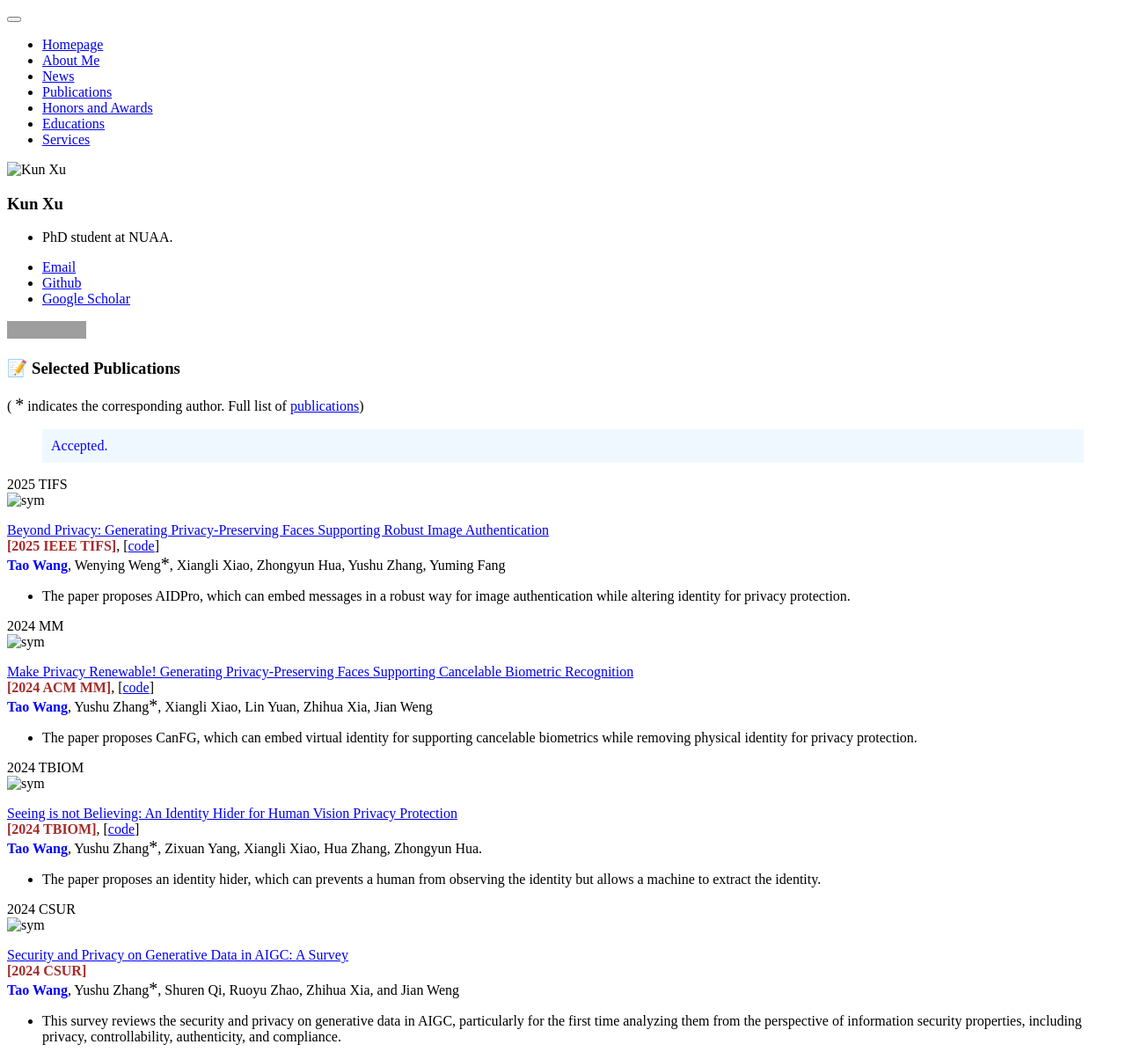
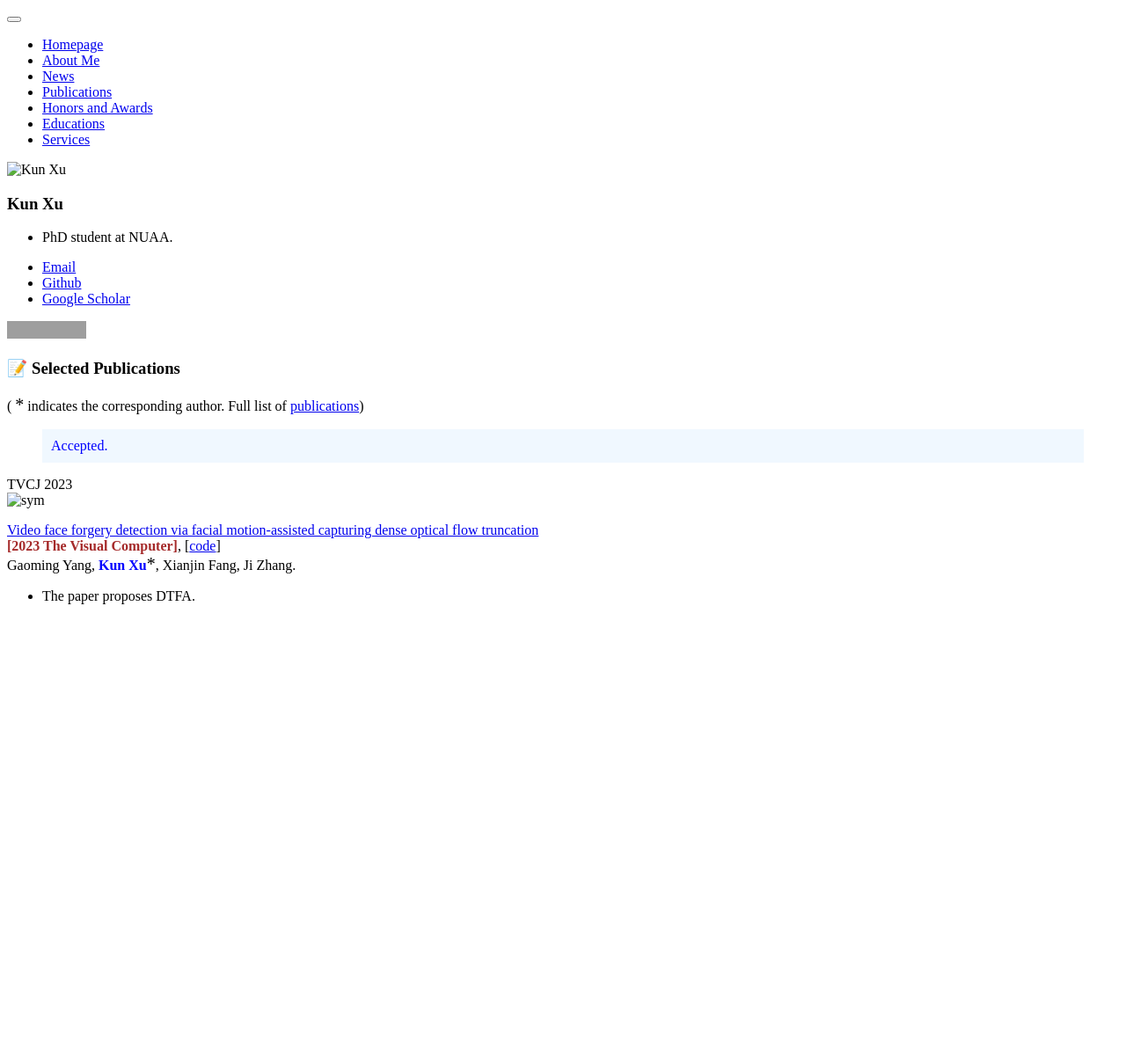
Before and after one commit to xukun12138/xukun12138.github.io, a Jekyll site: the page built from _pages/includes/pubs.md, in a window 1280 px wide. Shown: the whole page at 88% size. Built offline with Jekyll 4.4.1, drawn with Linux system fonts in a browser that asks for light colours; our own code applies the rules of GitHub Pages for plain Markdown files; after the commit the page ends 900 px from its top, so only the background shows below that; grey boxes are pictures that could not be loaded.

Commit message:
Update pubs.md

```diff
--- a/_pages/includes/pubs.md
+++ b/_pages/includes/pubs.md
@@ -1,6 +1,6 @@
 
 # 📝 Selected Publications
-( <span class="equal">*</span> indicates the corresponding author. Full list of  [<i class="fas fa-fw fa-graduation-cap"></i>publications](https://scholar.google.com.hk/citations?user=6FfG_OUAAAAJ&hl=zh-CN))
+( <span class="equal">*</span> indicates the corresponding author. Full list of  [<i class="fas fa-fw fa-graduation-cap"></i>publications](https://scholar.google.com/citations?hl=zh-CN&user=yDoybB0AAAAJ))
 
 
 <style>
@@ -85,18 +85,25 @@ datasets, existing evaluations thus tell us nothing about membership leakage of
 Accepted.
 </blockquote>
 
-<div class='paper-box'><div class='paper-box-image'><div><div class="badge">  2025 TIFS  </div><img src='images/2025TIFS.png' alt="sym" width="100%"></div></div>
+
+
+<div class='paper-box'><div class='paper-box-image'><div><div class="badge">  TVCJ 2023  </div><img src='images/2025TIFS.png' alt="sym" width="100%"></div></div>
 <div class='paper-box-text' markdown="1">
 
-[Beyond Privacy: Generating Privacy-Preserving Faces Supporting Robust Image Authentication](https://ieeexplore.ieee.org/document/10884889) \\
-<span class="conf">[2025 IEEE TIFS]</span>,  \[[code](https://github.com/daizigege/AIDPro)\] \\
-<span class="me">Tao Wang</span>, Wenying Weng<span class="equal">*</span>, Xiangli Xiao, Zhongyun Hua, Yushu Zhang, Yuming Fang
+[Video face forgery detection via facial motion-assisted capturing dense optical flow truncation](https://link.springer.com/article/10.1007/s00371-022-02683-z) \\
+<span class="conf">[2023 The Visual Computer]</span>,  \[[code](https://github.com/xukun12138)\] \\
+Gaoming Yang, <span class="me">Kun Xu</span><span class="equal">*</span>, Xianjin Fang, Ji Zhang.
 
-- The paper proposes AIDPro, which can embed  messages in a robust way for image authentication  while  altering identity for privacy protection.
+- The paper proposes DTFA.
 
 </div>
 </div>
 
+
+
+
+
+<!--
 
 <div class='paper-box'><div class='paper-box-image'><div><div class="badge">2024 MM</div><img src='images/2024MM.png' alt="sym" width="100%"></div></div>
 <div class='paper-box-text' markdown="1">
@@ -142,6 +149,12 @@ Accepted.
 from the perspective of information security properties, including privacy, controllability, authenticity, and compliance.
 </div>
 </div>
+
+ -->
+
+
+
+
 
 <!-- <div class='paper-box'><div class='paper-box-image'><div><div class="badge">ICLR 2024</div><img src='images/iclr24.png' alt="sym" width="100%"></div></div>
 <div class='paper-box-text' markdown="1">
```
